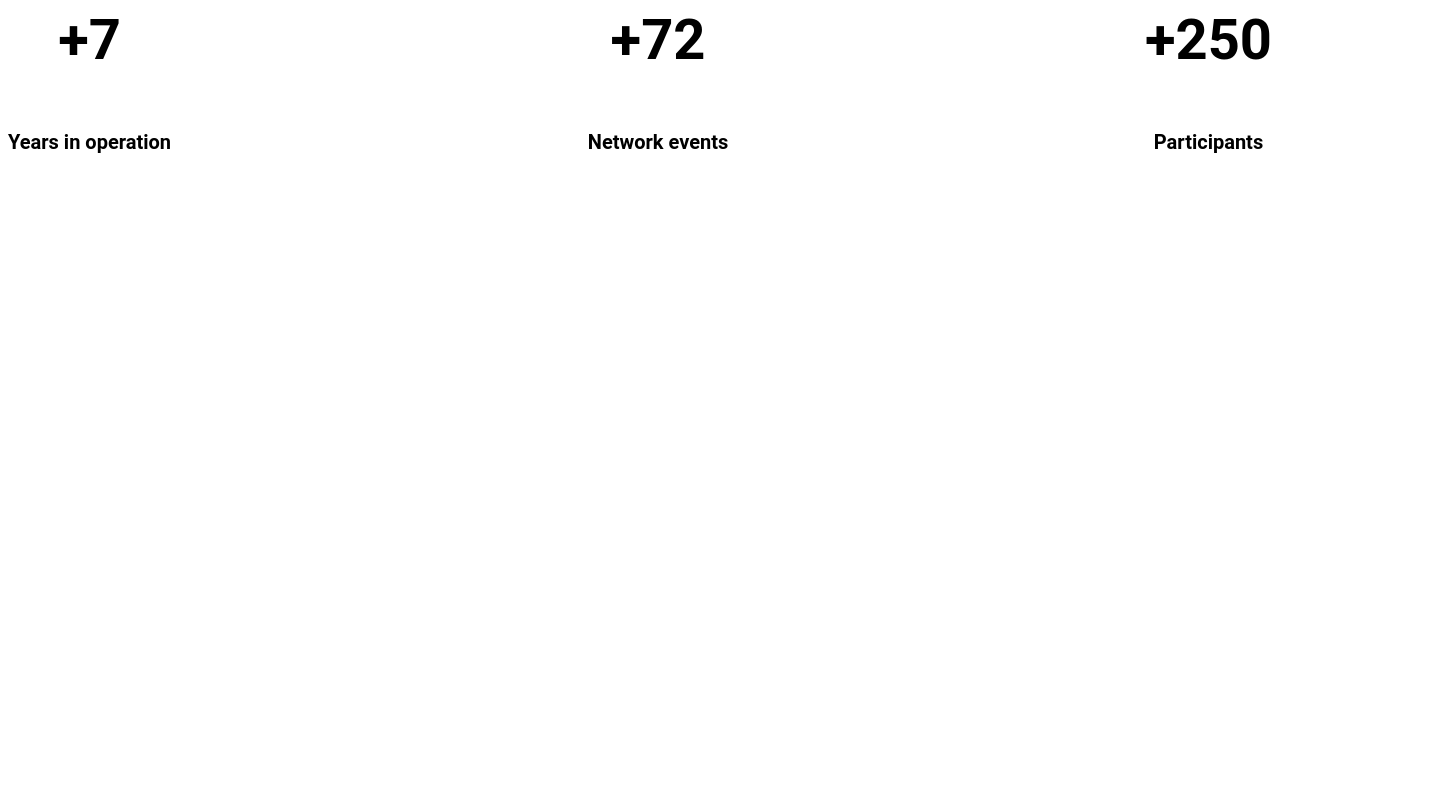
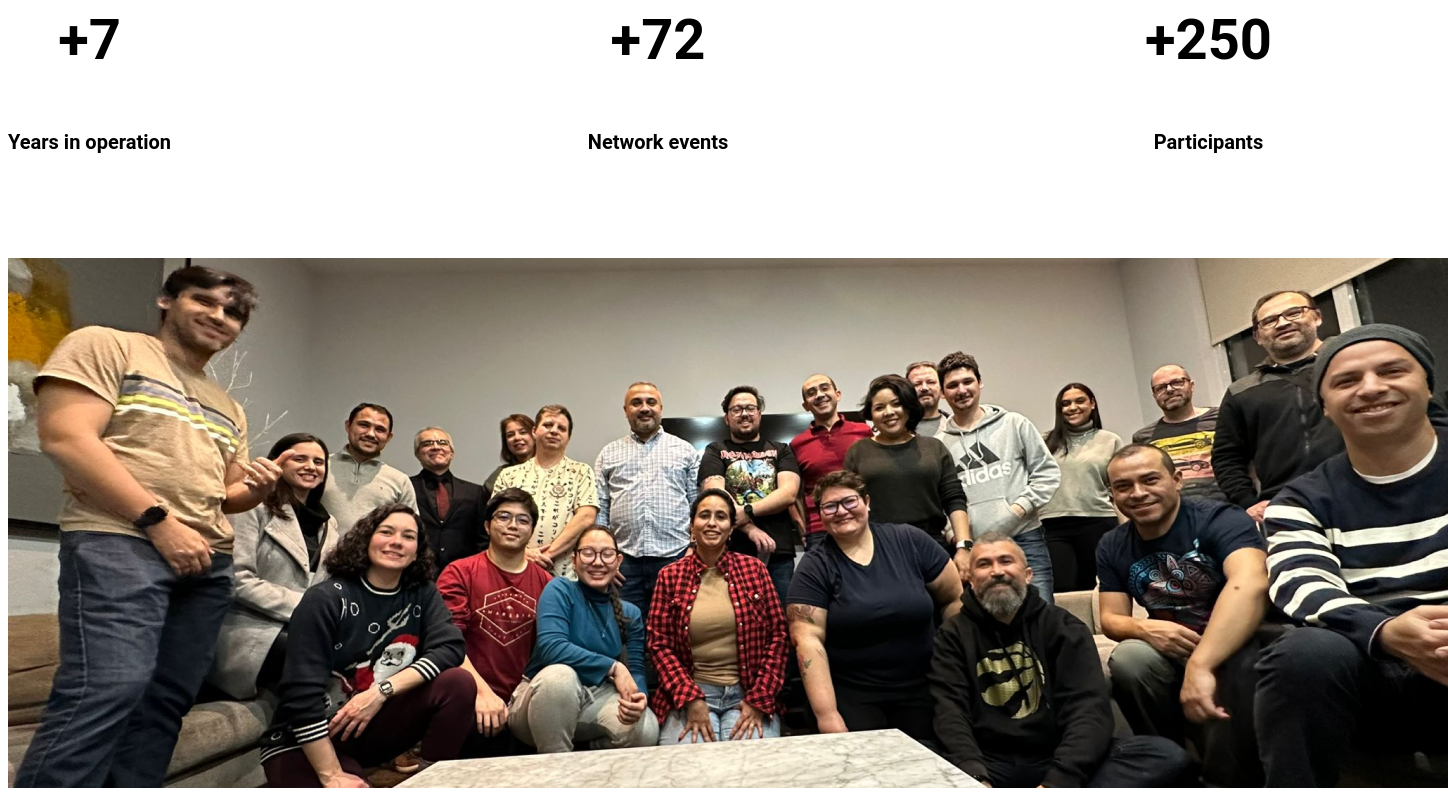
Before and after one commit to brito-ca/brito-website, a Next.js app: page /aboutus in a window 1280 px wide. Shown: the part 562-1362 px from the top of the page, 1448 px wide, since content can reach past the window. Before the commit the page ends 800 px from the top, so only its background shows below. Built offline with nearby package versions, Linux system fonts and the light colour scheme.

Commit message:
image added

```diff
--- a/pages/aboutus.jsx
+++ b/pages/aboutus.jsx
@@ -1,5 +1,6 @@
 import AboutUsBanner from "@/components/AboutUsBanner/AboutUsBanner"
 import Icon from "@/components/Icon/Icon"
+import Image from 'next/image'
 import styles from '@/styles/AboutUs.module.css'
 
 const AboutUs = () => {
@@ -37,6 +38,12 @@ const AboutUs = () => {
                     description='Participants'
                 />
             </div>
+            <Image className={styles.members}
+                src={'/members.png'}
+                alt='members'
+                width={1440}
+                height={530}
+            />
         </main>
     )
 };
--- a/styles/AboutUs.module.css
+++ b/styles/AboutUs.module.css
@@ -86,3 +86,8 @@
     left: 1168.42px;
     top: 601px;
 }
+
+.members {
+    /* WhatsApp Image 2022-12-15 at 9.02 1 */
+    margin-top: 84px;
+}
```
